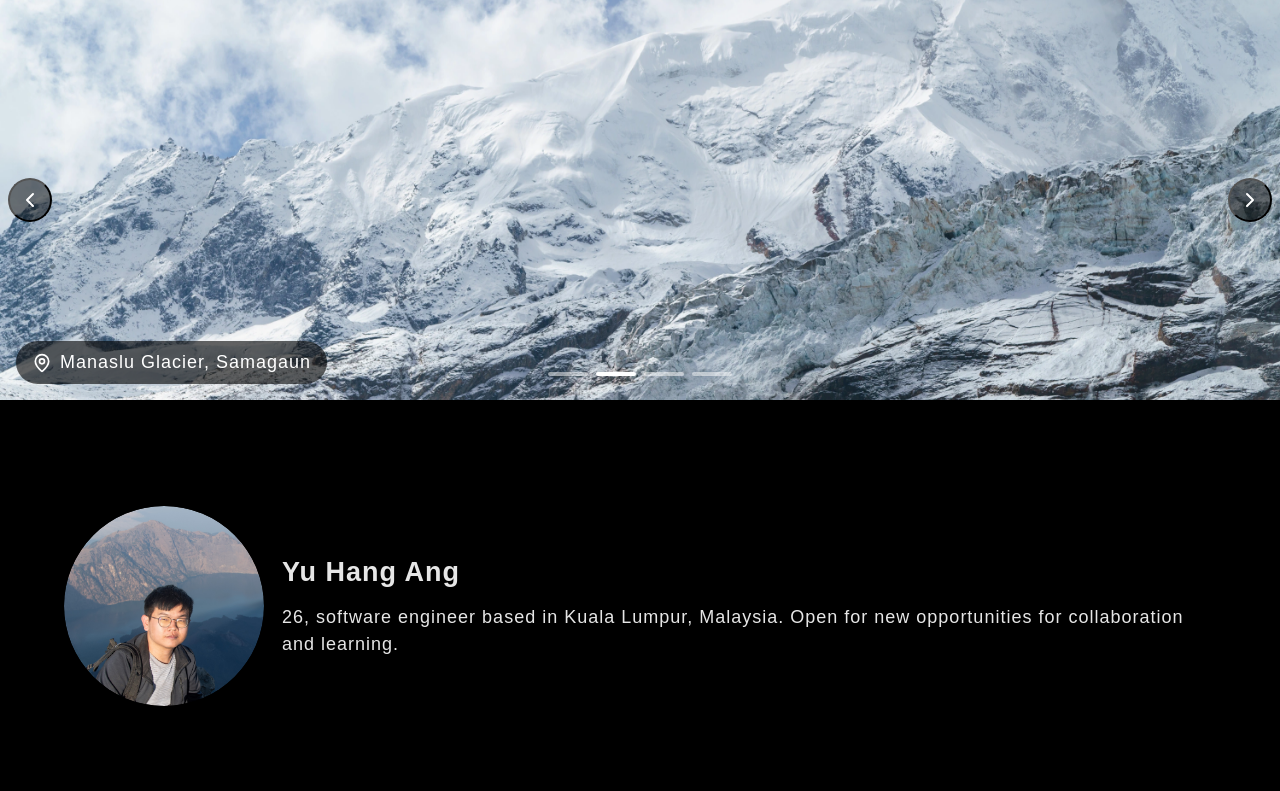
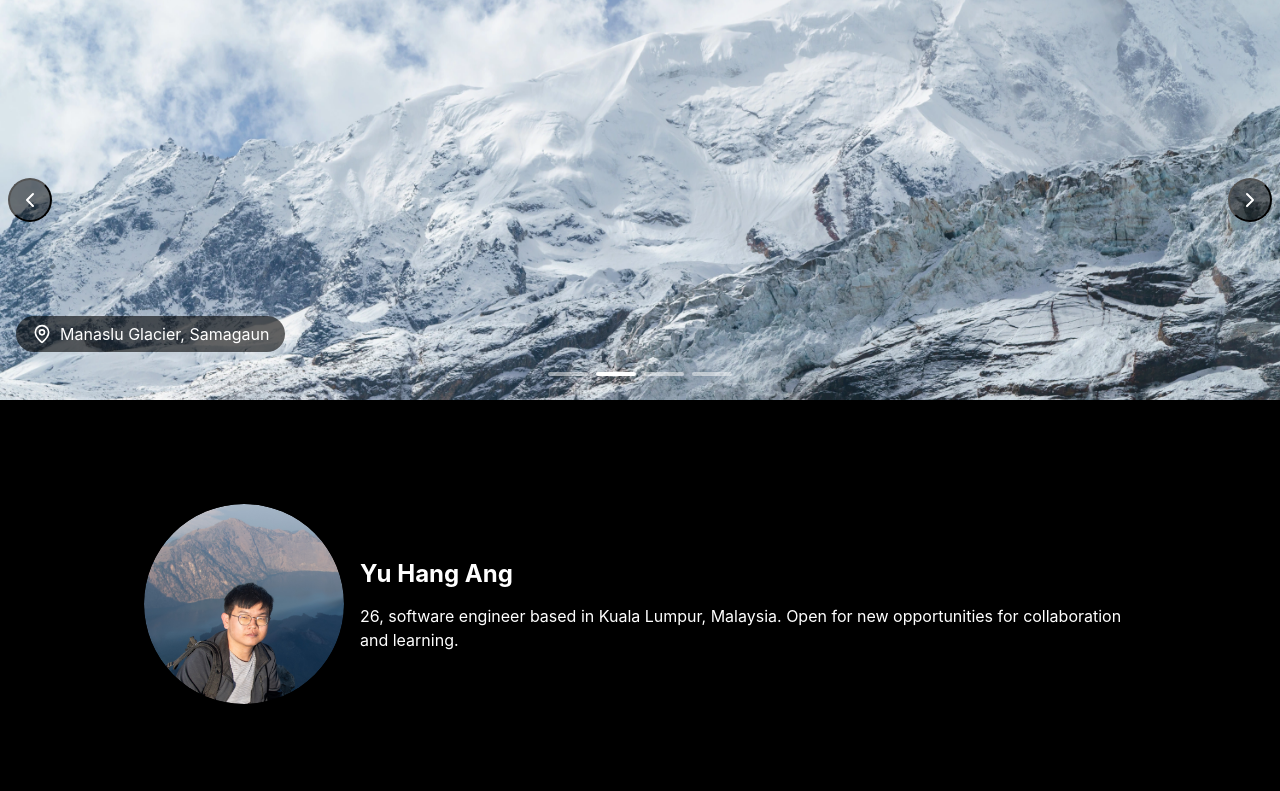
Before and after one commit to yuhangang/personal-blog, a Next.js app: page / in a window 1280 px wide. Shown: the top 791 px of the page. Built offline with nearby package versions, Linux system fonts and the light colour scheme; no server answers.

Commit message:
update global styles

```diff
--- a/styles/globals.scss
+++ b/styles/globals.scss
@@ -2,23 +2,20 @@
 
 html,
 body {
+  color: white;
+  background-color: $backgroundColor;
   padding: 0;
   margin: 0;
-  color: rgb(230, 230, 230);
-  font-size: 18px;
-  font-weight: 300;
-  line-height: 150%;
-  letter-spacing: 1px;
-  scroll-behavior: smooth;
-  overscroll-behavior: none;
-  font-family: sans-serif;
-  background-color: $backgroundColor;
-  max-width: 100%;
-  overflow-x: hidden;
-
-  a {
-    text-decoration: none;
-  }
+  font-family: -apple-system, BlinkMacSystemFont, Segoe UI, Roboto, Oxygen,
+    Ubuntu, Cantarell, Fira Sans, Droid Sans, Helvetica Neue, sans-serif;
+  transition: color 0.3s ease, background-color 0.3s ease;
+}
+a {
+  color: inherit;
+  text-decoration: none;
+}
+* {
+  box-sizing: border-box;
 }
 
 .app {
```
